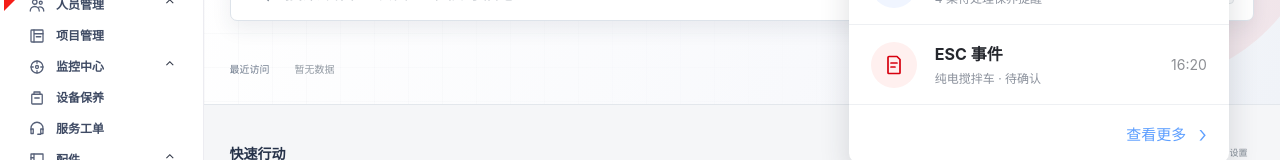
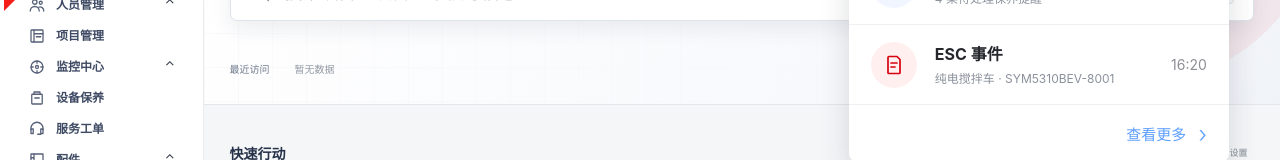
Before and after one commit to HuaJie-Git/SANY, a React (Vite) app: page / in a window 1280 px wide. Both pictures are taken after a click on the button "消息通知，5 条未读". Shown: the part 187-347 px from the top of the page. Built offline with nearby package versions, Linux system fonts and the light colour scheme.

Commit message:
fix(pc): 调整最近访问与消息展示

```diff
--- a/src/App.jsx
+++ b/src/App.jsx
@@ -151,6 +151,7 @@ function App() {
         </main>
       </div>
       {notificationOpen && <NotificationPopover
+        escEvent={escEvent}
         onClose={() => setNotificationOpen(false)}
         onOpenEsc={() => { setNotificationOpen(false); navigate('esc-event-detail', { eventId: 'esc-1' }) }}
         onOpenMore={() => { setNotificationOpen(false); setMessageCategory('all'); setMessageCenterOpen(true) }}
@@ -161,7 +162,6 @@ function App() {
         key={messageCategory}
         initialCategory={messageCategory}
         escEvent={escEvent}
-        onAcknowledge={() => setEscEvent(acknowledgeEscEvent())}
         onClose={() => setMessageCenterOpen(false)}
         onOpenEsc={() => { setMessageCenterOpen(false); navigate('esc-event-detail', { eventId: 'esc-1' }) }}
       />}
--- a/src/pages/HomeDashboard.jsx
+++ b/src/pages/HomeDashboard.jsx
@@ -66,7 +66,12 @@ const FEATURES = [
 const SEARCH_CATEGORIES = ['设备', '品牌', '设备类型', '运行状态', '项目', '审核'];
 const DEVICE_DETAIL_SHORTCUTS = ['实时状态', '统计报表', '设备档案', '历史轨迹', '保养管理', '预警记录', '报停记录', '参与项目'];
 const isSearchRecent = (item) => ['asset', 'project', 'audit'].includes(item?.kind) || (item?.kind === 'facet' && SEARCH_CATEGORIES.includes(item.category));
-const recentDisplayTitle = (item) => item?.kind === 'asset' ? `设备序列号：${item.title}` : item?.title;
+const recentDisplayTitle = (item) => {
+  if (item?.kind !== 'asset') return item?.title;
+  const device = DEVICES.find((candidate) => candidate.id === item.refId || candidate.code === item.title);
+  const modelName = device?.type || item.modelName || item.title;
+  return `机型名称：${modelName}`;
+};
 
 function getTimeGreeting(date) {
   const hour = date.getHours();
@@ -556,13 +561,13 @@ export default function HomeDashboard({ onOpenDevice, onOpenList, onOpenBusiness
   };
 
   const openAsset = (device, remember = false) => {
-    if (remember) rememberRecent({ id: `asset-${device.id}`, kind: 'asset', refId: device.id, title: device.code, meta: `设备 · 概览 · ${device.type}`, icon: 'asset' });
+    if (remember) rememberRecent({ id: `asset-${device.id}`, kind: 'asset', refId: device.id, title: device.type, modelName: device.type, meta: `设备 · 概览 · ${device.type}`, icon: 'asset' });
     setSearchOpen(false);
     onOpenDevice?.(DEVICES.indexOf(device));
   };
 
   const openAssetTab = (device, tab) => {
-    rememberRecent({ id: `asset-${device.id}-${tab}`, kind: 'asset', refId: device.id, title: device.code, meta: `设备 · ${tab} · ${device.type}`, icon: 'asset' });
+    rememberRecent({ id: `asset-${device.id}-${tab}`, kind: 'asset', refId: device.id, title: device.type, modelName: device.type, meta: `设备 · ${tab} · ${device.type}`, icon: 'asset' });
     setSearchOpen(false);
     onOpenDevice?.(DEVICES.indexOf(device), tab);
   };
--- a/src/pages/MessageCenter.jsx
+++ b/src/pages/MessageCenter.jsx
@@ -14,7 +14,7 @@ function Bell() {
   return <svg viewBox="0 0 24 24" fill="none" aria-hidden="true"><path d="M6.5 16.5h11l-1.25-2.2V10a4.25 4.25 0 0 0-8.5 0v4.3zM9.5 19a2.7 2.7 0 0 0 5 0" stroke="currentColor" strokeWidth="1.6" strokeLinecap="round" strokeLinejoin="round" /></svg>;
 }
 
-export default function MessageCenter({ escEvent, initialCategory = 'all', onAcknowledge, onOpenEsc, onClose }) {
+export default function MessageCenter({ escEvent, initialCategory = 'all', onOpenEsc, onClose }) {
   const [category, setCategory] = useState(initialCategory);
   const [onlyUnread, setOnlyUnread] = useState(false);
   const [date, setDate] = useState('');
@@ -22,16 +22,11 @@ export default function MessageCenter({ escEvent, initialCategory = 'all', onAck
   const acknowledged = Boolean(escEvent.acknowledgedAt) || allRead;
   const allUnreadCount = (acknowledged ? 0 : 1) + (allRead ? 0 : MAINTENANCE_MESSAGES.length);
   const messages = useMemo(() => {
-    const esc = { id: 'esc', type: 'esc', title: `ESC 事件：${escEvent.deviceName}`, time: escEvent.occurredAt.slice(11), copy: `${escEvent.occurredAt} 触发，序列号：${escEvent.serialNumber}，当前${acknowledged ? '已确认' : '待确认'}。`, unread: !acknowledged };
+    const esc = { id: 'esc', type: 'esc', title: `ESC 事件：${escEvent.deviceName}`, time: escEvent.occurredAt.slice(11), copy: `${escEvent.deviceName}（${escEvent.serialNumber}）触发 ESC 事件，请立即查看设备工况。`, unread: !acknowledged };
     const care = MAINTENANCE_MESSAGES.map((item) => ({ ...item, type: 'care', unread: !allRead }));
     const selected = category === 'care' ? care : [esc, ...care];
     return onlyUnread ? selected.filter((item) => item.unread) : selected;
   }, [acknowledged, allRead, category, escEvent, onlyUnread]);
-
-  const acknowledge = (event) => {
-    event.stopPropagation();
-    onAcknowledge?.();
-  };
 
   return <div className="pc-message-modal-layer" role="presentation">
     <button className="pc-message-scrim" type="button" aria-label="关闭消息中心" onClick={onClose}/>
@@ -52,8 +47,7 @@ export default function MessageCenter({ escEvent, initialCategory = 'all', onAck
           <div className="pc-message-list" aria-label="消息列表">
             {messages.map((message) => message.type === 'esc' ? (
               <article className={`pc-stream-message pc-stream-esc${message.unread ? ' is-unread' : ''}`} key={message.id}>
-                <button type="button" className="pc-stream-message-main" onClick={onOpenEsc}><span className="pc-stream-dot"/><span className="pc-stream-copy"><strong>{message.title}</strong><small>{message.copy}</small><em>查看设备 ESC 详情 →</em></span><time>{message.time}</time></button>
-                {!acknowledged && <button type="button" className="pc-stream-ack" onClick={acknowledge}>确认已知晓</button>}
+                <button type="button" className="pc-stream-message-main" onClick={onOpenEsc}><span className="pc-stream-dot"/><span className="pc-stream-copy"><strong>{message.title}</strong><small>{message.copy}</small></span><time>{message.time}</time></button>
               </article>
             ) : (
               <article className={`pc-stream-message${message.unread ? ' is-unread' : ''}`} key={message.id}><button type="button" className="pc-stream-message-main"><span className="pc-stream-dot"/><span className="pc-stream-copy"><strong>{message.title}</strong><small>{message.copy}</small></span><time>{message.time}</time></button></article>
--- a/src/pages/NotificationPopover.jsx
+++ b/src/pages/NotificationPopover.jsx
@@ -9,14 +9,16 @@ function EscIcon() {
   return <svg viewBox="0 0 24 24" fill="none" aria-hidden="true"><path d="M7 3.5h8l3 3v13.2a.8.8 0 0 1-.8.8H6.8a.8.8 0 0 1-.8-.8V4.5a1 1 0 0 1 1-1z" stroke="currentColor" strokeWidth="1.7" strokeLinejoin="round"/><path d="M9 10h6M9 14h4" stroke="currentColor" strokeWidth="1.7" strokeLinecap="round"/></svg>;
 }
 
-export default function NotificationPopover({ onClose, onOpenCategory, onOpenEsc, onOpenMore, onReadAll }) {
+export default function NotificationPopover({ escEvent, onClose, onOpenCategory, onOpenEsc, onOpenMore, onReadAll }) {
+  const deviceName = escEvent?.deviceName || '纯电搅拌车';
+  const serialNumber = escEvent?.serialNumber || 'SYM5310BEV-8001';
   return <div className="pc-notification-layer" role="presentation">
     <button className="pc-notification-scrim" type="button" aria-label="关闭消息通知" onClick={onClose}/>
     <section className="pc-notification-popover" role="dialog" aria-label="消息通知">
       <header><h1>消息通知</h1><button type="button" onClick={onReadAll}>全部已读</button></header>
       <div className="pc-notification-groups">
         <button type="button" className="pc-notification-group" onClick={onOpenCategory}><i className="is-care"><CareIcon/></i><span><strong>保养消息</strong><small>4 条待处理保养提醒</small></span><time>10:00</time></button>
-        <button type="button" className="pc-notification-group is-esc" onClick={onOpenEsc}><i className="is-esc"><EscIcon/></i><span><strong>ESC 事件</strong><small>纯电搅拌车 · 待确认</small></span><time>16:20</time></button>
+        <button type="button" className="pc-notification-group is-esc" onClick={onOpenEsc}><i className="is-esc"><EscIcon/></i><span><strong>ESC 事件</strong><small>{deviceName} · {serialNumber}</small></span><time>16:20</time></button>
       </div>
       <footer><button type="button" onClick={onOpenMore}>查看更多 <b>›</b></button></footer>
     </section>
```
